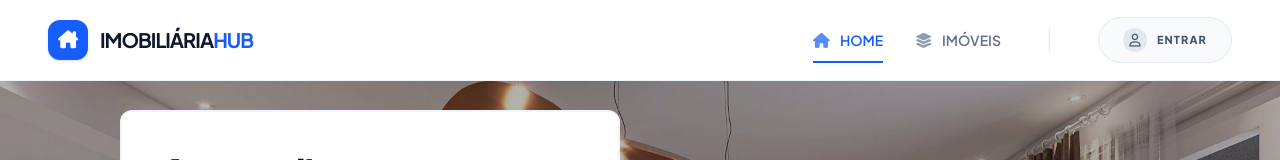
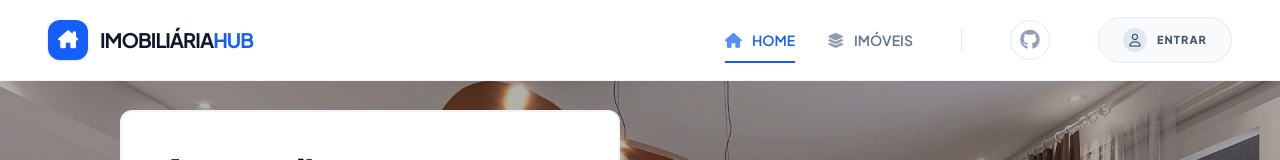
Before and after one commit to paulogomesdev/desafio-engeman, a React (Vite) app in the folder frontend/: page / in a window 1280 px wide. Shown: the top 160 px of the page. Built offline with nearby package versions, Linux system fonts and the light colour scheme; no server answers; a web font is replaced by a local one.

Commit message:
Redirecionamento GitHub

```diff
--- a/frontend/src/App.jsx
+++ b/frontend/src/App.jsx
@@ -68,6 +68,17 @@ const MainHeader = ({ isAuthenticated, user, onLogoutClick }) => {
 
           <div className="w-[1px] h-6 bg-slate-200 hidden md:block" />
 
+          {/* GitHub Repository Link */}
+          <a
+            href="https://github.com/paulogomesdev/desafio-engeman"
+            target="_blank"
+            rel="noopener noreferrer"
+            className="w-10 h-10 flex items-center justify-center text-slate-400 hover:text-slate-900 transition-colors border border-slate-200 rounded-full hover:bg-slate-50"
+            title="Ver no GitHub"
+          >
+            <i className="fa-brands fa-github text-xl"></i>
+          </a>
+
           {isAuthenticated && user ? (
             <UserMenu onLogoutClick={onLogoutClick} />
           ) : (
--- a/frontend/src/pages/Home.jsx
+++ b/frontend/src/pages/Home.jsx
@@ -106,7 +106,7 @@ const Home = () => {
               <CustomSelect
                 name="location"
                 value="ALL"
-                onChange={() => {}}
+                onChange={() => { }}
                 options={[{ value: 'ALL', label: 'Todas as Cidades' }]}
                 icon="fa-solid fa-location-dot"
                 disabled={true}
```
